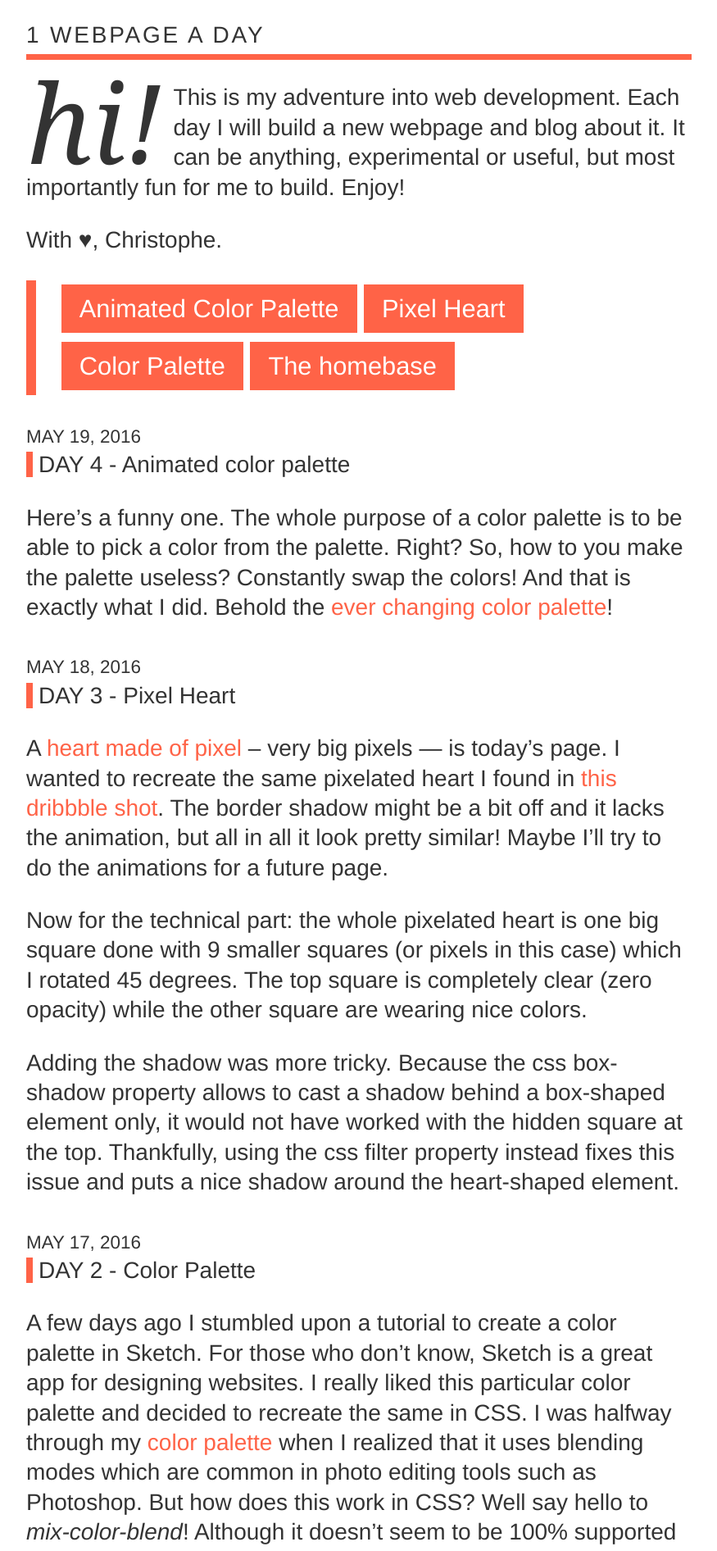
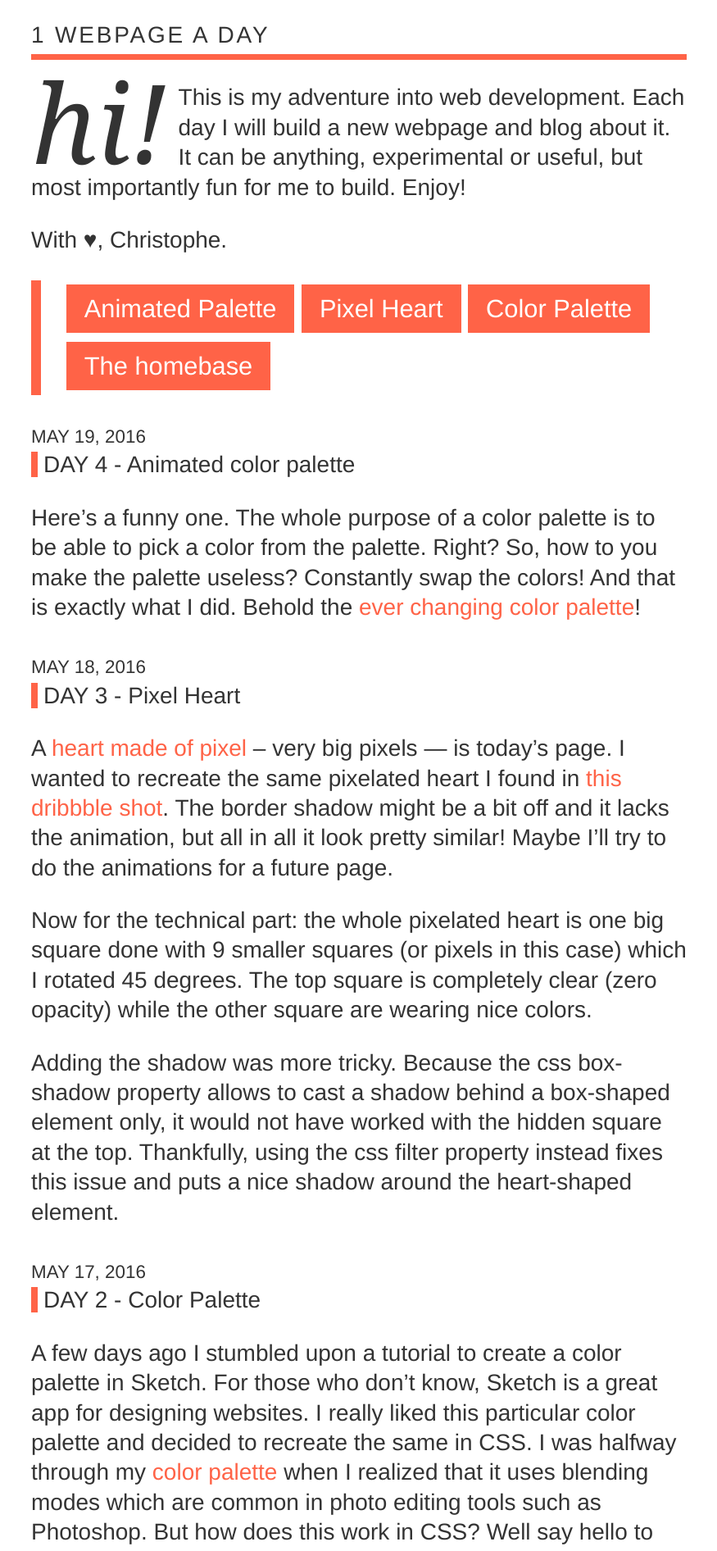
Before and after one commit to bnto/1wpad, a Jekyll site: the page built from index.html, in a window 1280 px wide. Shown: the top 1892 px of the page at 82% size, without its empty margins (202-1077 px from the left). Built offline with Jekyll 4.4.1, drawn with Linux system fonts in a browser that asks for light colours; nearby versions of some CDN libraries; comment, search, counter and statistics services are not loaded.

Commit message:
Changes and fix for mobile

```diff
--- a/css/main.css
+++ b/css/main.css
@@ -154,7 +154,7 @@
 /* TEMPORARY FIX */
 
 @media screen and (max-width: 770px) {
-	/* switches to *** MOBILE VIEW *** if screen size < 768px
+	/* switches to *** MOBILE VIEW *** if screen size < 768px */
 	body {
 		/* margin: 0 auto; /* */
 		max-width: 35em; /* */
@@ -171,11 +171,7 @@
 /* messy... */
 
 /* article paragraph links */
-article p a,
-article p a:visited {
-	.color: tomato;
-	.text-decoration: none;
-}
+
 article p a,
 article p a:visited {
 	color: tomato;
--- a/index.html
+++ b/index.html
@@ -17,7 +17,7 @@
 <!-- webpage list -->
 <ol reversed>
 	<!-- <li><a href="#"></a></li> -->
-	<li><a href="/days/004-animated-color-palette.html">Animated Color Palette</a></li>
+	<li><a href="/days/004-animated-color-palette.html">Animated Palette</a></li>
 	<li><a href="/days/003-pixel-heart.html">Pixel Heart</a></li>
 	<li><a href="/days/002-color-palette.html">Color Palette</a></li>
 	<li><a href="/2016/05/16/day-1-the-homebase.html">The homebase</a></li>
```
